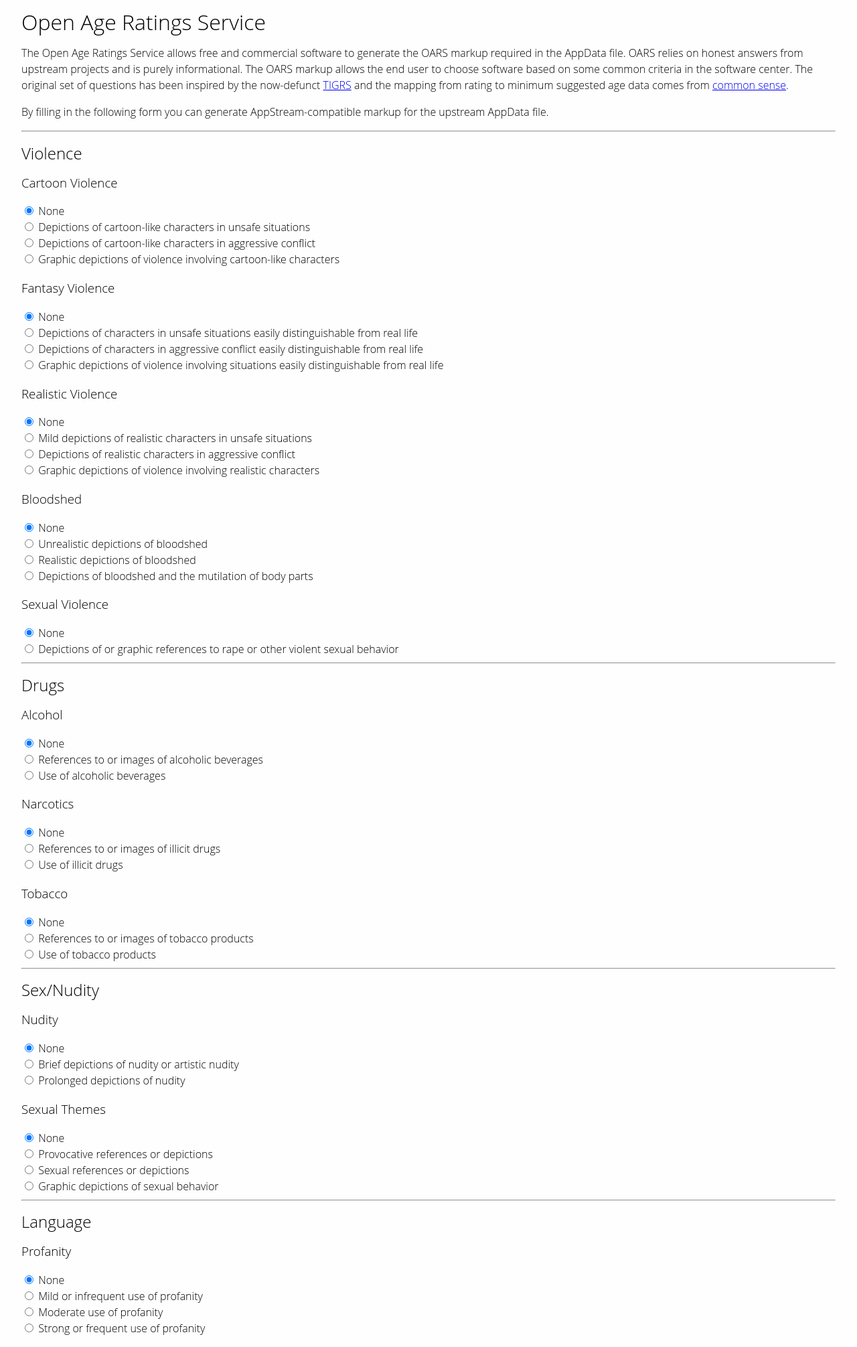
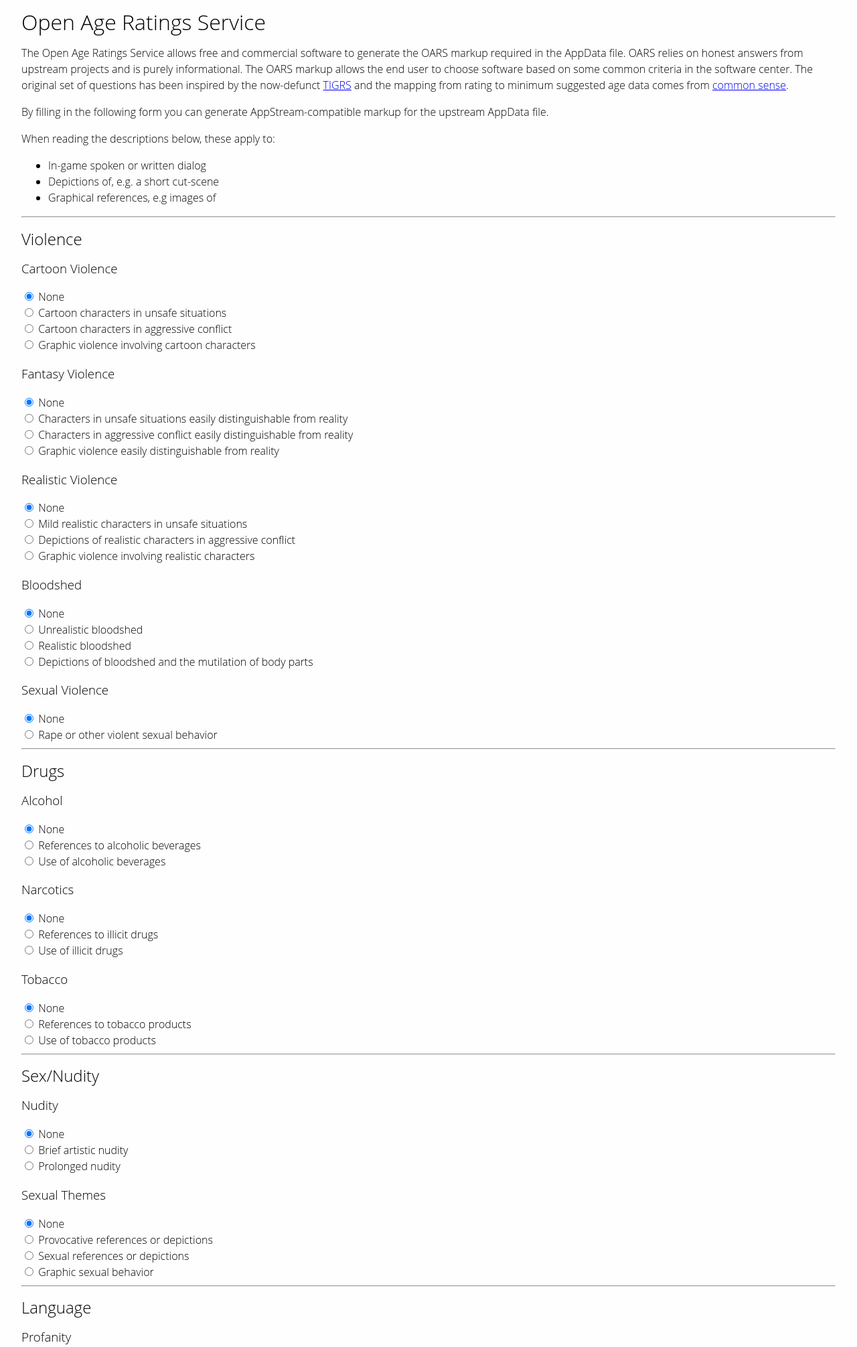
Before and after one commit to GNOME/odrs-web, a Flask app: page /oars in a window 1280 px wide. Shown: the top 2011 px of the page at 67% size. Run offline with Flask 2, Linux system fonts and the light colour scheme.

Commit message:
Fix oars descriptions

```diff
--- a/templates/oars.html
+++ b/templates/oars.html
@@ -57,6 +57,15 @@ By filling in the following form you can generate AppStream-compatible markup
 for the upstream AppData file.
 </p>
 
+<p>
+When reading the descriptions below, these apply to:
+<ul>
+<li>In-game spoken or written dialog</li>
+<li>Depictions of, e.g. a short cut-scene</li>
+<li>Graphical references, e.g images of</li>
+</ul>
+</p>
+
 <hr/>
 <h2>Violence</h2>
 
@@ -65,11 +74,11 @@ for the upstream AppData file.
 <input type="radio" name="violence-cartoon" value="none" checked>
 None<br/>
 <input type="radio" name="violence-cartoon" value="mild">
-Depictions of cartoon-like characters in unsafe situations<br/>
+Cartoon characters in unsafe situations<br/>
 <input type="radio" name="violence-cartoon" value="moderate">
-Depictions of cartoon-like characters in aggressive conflict<br/>
+Cartoon characters in aggressive conflict<br/>
 <input type="radio" name="violence-cartoon" value="intense">
-Graphic depictions of violence involving cartoon-like characters<br/>
+Graphic violence involving cartoon characters<br/>
 </form>
 
 <h3>Fantasy Violence</h3>
@@ -77,11 +86,11 @@ Graphic depictions of violence involving cartoon-like characters<br/>
 <input type="radio" name="violence-fantasy" value="none" checked>
 None<br/>
 <input type="radio" name="violence-fantasy" value="mild">
-Depictions of characters in unsafe situations easily distinguishable from real life<br/>
+Characters in unsafe situations easily distinguishable from reality<br/>
 <input type="radio" name="violence-fantasy" value="moderate">
-Depictions of characters in aggressive conflict easily distinguishable from real life<br/>
+Characters in aggressive conflict easily distinguishable from reality<br/>
 <input type="radio" name="violence-fantasy" value="intense">
-Graphic depictions of violence involving situations easily distinguishable from real life<br/>
+Graphic violence easily distinguishable from reality<br/>
 </form>
 
 <h3>Realistic Violence</h3>
@@ -89,11 +98,11 @@ Graphic depictions of violence involving situations easily distinguishable from
 <input type="radio" name="violence-realistic" value="none" checked>
 None<br/>
 <input type="radio" name="violence-realistic" value="mild">
-Mild depictions of realistic characters in unsafe situations<br/>
+Mild realistic characters in unsafe situations<br/>
 <input type="radio" name="violence-realistic" value="moderate">
 Depictions of realistic characters in aggressive conflict<br/>
 <input type="radio" name="violence-realistic" value="intense">
-Graphic depictions of violence involving realistic characters<br/>
+Graphic violence involving realistic characters<br/>
 </form>
 
 <h3>Bloodshed</h3>
@@ -101,9 +110,9 @@ Graphic depictions of violence involving realistic characters<br/>
 <input type="radio" name="violence-bloodshed" value="none" checked>
 None<br/>
 <input type="radio" name="violence-bloodshed" value="mild">
-Unrealistic depictions of bloodshed<br/>
+Unrealistic bloodshed<br/>
 <input type="radio" name="violence-bloodshed" value="moderate">
-Realistic depictions of bloodshed<br/>
+Realistic bloodshed<br/>
 <input type="radio" name="violence-bloodshed" value="intense">
 Depictions of bloodshed and the mutilation of body parts<br/>
 </form>
@@ -113,7 +122,7 @@ Depictions of bloodshed and the mutilation of body parts<br/>
 <input type="radio" name="violence-sexual" value="none" checked>
 None<br/>
 <input type="radio" name="violence-sexual" value="intense">
-Depictions of or graphic references to rape or other violent sexual behavior<br/>
+Rape or other violent sexual behavior<br/>
 </form>
 
 <hr/>
@@ -124,7 +133,7 @@ Depictions of or graphic references to rape or other violent sexual behavior<br/
 <input type="radio" name="drugs-alcohol" value="none" checked>
 None<br/>
 <input type="radio" name="drugs-alcohol" value="mild">
-References to or images of alcoholic beverages<br/>
+References to alcoholic beverages<br/>
 <input type="radio" name="drugs-alcohol" value="moderate">
 Use of alcoholic beverages<br/>
 </form>
@@ -134,7 +143,7 @@ Use of alcoholic beverages<br/>
 <input type="radio" name="drugs-narcotics" value="none" checked>
 None<br/>
 <input type="radio" name="drugs-narcotics" value="mild">
-References to or images of illicit drugs<br/>
+References to illicit drugs<br/>
 <input type="radio" name="drugs-narcotics" value="moderate">
 Use of illicit drugs<br/>
 </form>
@@ -144,7 +153,7 @@ Use of illicit drugs<br/>
 <input type="radio" name="drugs-tobacco" value="none" checked>
 None<br/>
 <input type="radio" name="drugs-tobacco" value="mild">
-References to or images of tobacco products<br/>
+References to tobacco products<br/>
 <input type="radio" name="drugs-tobacco" value="moderate">
 Use of tobacco products<br/>
 </form>
@@ -157,9 +166,9 @@ Use of tobacco products<br/>
 <input type="radio" name="sex-nudity" value="none" checked>
 None<br/>
 <input type="radio" name="sex-nudity" value="mild">
-Brief depictions of nudity or artistic nudity<br/>
+Brief artistic nudity<br/>
 <input type="radio" name="sex-nudity" value="moderate">
-Prolonged depictions of nudity<br/>
+Prolonged nudity<br/>
 </form>
 
 <h3>Sexual Themes</h3>
@@ -171,7 +180,7 @@ Provocative references or depictions<br/>
 <input type="radio" name="sex-themes" value="moderate">
 Sexual references or depictions<br/>
 <input type="radio" name="sex-themes" value="intense">
-Graphic depictions of sexual behavior<br/>
+Graphic sexual behavior<br/>
 </form>
 
 <hr/>
@@ -194,11 +203,11 @@ Strong or frequent use of profanity<br/>
 <input type="radio" name="language-humor" value="none" checked>
 None<br/>
 <input type="radio" name="language-humor" value="mild">
-Depictions of or dialog including slapstick humor<br/>
+Slapstick humor<br/>
 <input type="radio" name="language-humor" value="moderate">
-Depictions of or dialog including vulgar humor; bathroom humor<br/>
+Vulgar or bathroom humor<br/>
 <input type="radio" name="language-humor" value="intense">
-Depictions of or dialog including mature humor; sexual humor<br/>
+Mature or sexual humor<br/>
 </form>
 
 <h3>Discrimination</h3>
@@ -206,26 +215,38 @@ Depictions of or dialog including mature humor; sexual humor<br/>
 <input type="radio" name="language-discrimination" value="none" checked>
 None<br/>
 <input type="radio" name="language-discrimination" value="mild">
-Depictions of negativity towards a specific group of people, e.g. enthnic jokes<br/>
+Negativity towards a specific group of people, e.g. enthnic jokes<br/>
 <input type="radio" name="language-discrimination" value="moderate">
-Depictions of discrimation designed to cause harm, e.g. racism, or homophobia<br/>
+Discrimation designed to cause emotional harm, e.g. racism, or homophobia<br/>
 <input type="radio" name="language-discrimination" value="intense">
-Explicit in-game discrimination based on gender, sexuality, race or religion, e.g. genocide<br/>
+Explicit discrimination based on gender, sexuality, race or religion, e.g. genocide<br/>
 </form>
 
 <hr/>
 <h2>Money</h2>
+
+<h3>Advertising</h3>
+<form onChange="updateAppData()">
+<input type="radio" name="money-advertising" value="none" checked>
+None<br/>
+<input type="radio" name="money-advertising" value="mild">
+Product placement, e.g. billboards in a football game<br/>
+<input type="radio" name="money-advertising" value="moderate">
+Explicit references to specific brands or trademarked products<br/>
+<input type="radio" name="money-advertising" value="intense">
+Players are encouraged to purchase specific real-world items<br/>
+</form>
 
 <h3>Gambling</h3>
 <form onChange="updateAppData()">
 <input type="radio" name="money-gambling" value="none" checked>
 None<br/>
 <input type="radio" name="money-gambling" value="mild">
-Player can gamble on random events using tokens or credits<br/>
+Gambling on random events using tokens or credits<br/>
 <input type="radio" name="money-gambling" value="moderate">
-Player can gamble using fictional money<br/>
+Gambling using fictional money<br/>
 <input type="radio" name="money-gambling" value="intense">
-Player can gamble using real money<br/>
+Gambling using real money<br/>
 </form>
 
 <h3>In-Game Purchases</h3>
@@ -246,7 +267,7 @@ None<br/>
 <input type="radio" name="social-chat" value="mild">
 Player-to-player game interactions (e.g. playing chess) without chat functionality<br/>
 <input type="radio" name="social-chat" value="moderate">
-Player-to-player scripted interactions (e.g. giving an axe for a quest) without chat functionality<br/>
+Player-to-player preset interactions (e.g. giving an axe for a quest) without chat functionality<br/>
 <input type="radio" name="social-chat" value="intense">
 Uncontrolled chat functionality between players<br/>
 </form>
@@ -264,7 +285,7 @@ Uncontrolled audio or video chat functionality between players<br/>
 <input type="radio" name="social-contacts" value="none" checked>
 None<br/>
 <input type="radio" name="social-contacts" value="intense">
-Ability to share Twitter, Facebook or email addresses to other players<br/>
+Sharing Twitter, Facebook or email addresses<br/>
 </form>
 
 <h3>Information Sharing</h3>
@@ -272,7 +293,7 @@ Ability to share Twitter, Facebook or email addresses to other players<br/>
 <input type="radio" name="social-info" value="none" checked>
 None<br/>
 <input type="radio" name="social-info" value="intense">
-User information is shared with 3rd parties<br/>
+Sharing user information with 3rd parties<br/>
 </form>
 
 <h3>Location Sharing</h3>
@@ -280,7 +301,7 @@ User information is shared with 3rd parties<br/>
 <input type="radio" name="social-location" value="none" checked>
 None<br/>
 <input type="radio" name="social-location" value="intense">
-Ability to share physical location to other users<br/>
+Sharing physical location to other users<br/>
 </form>
 
 <hr/>
```
